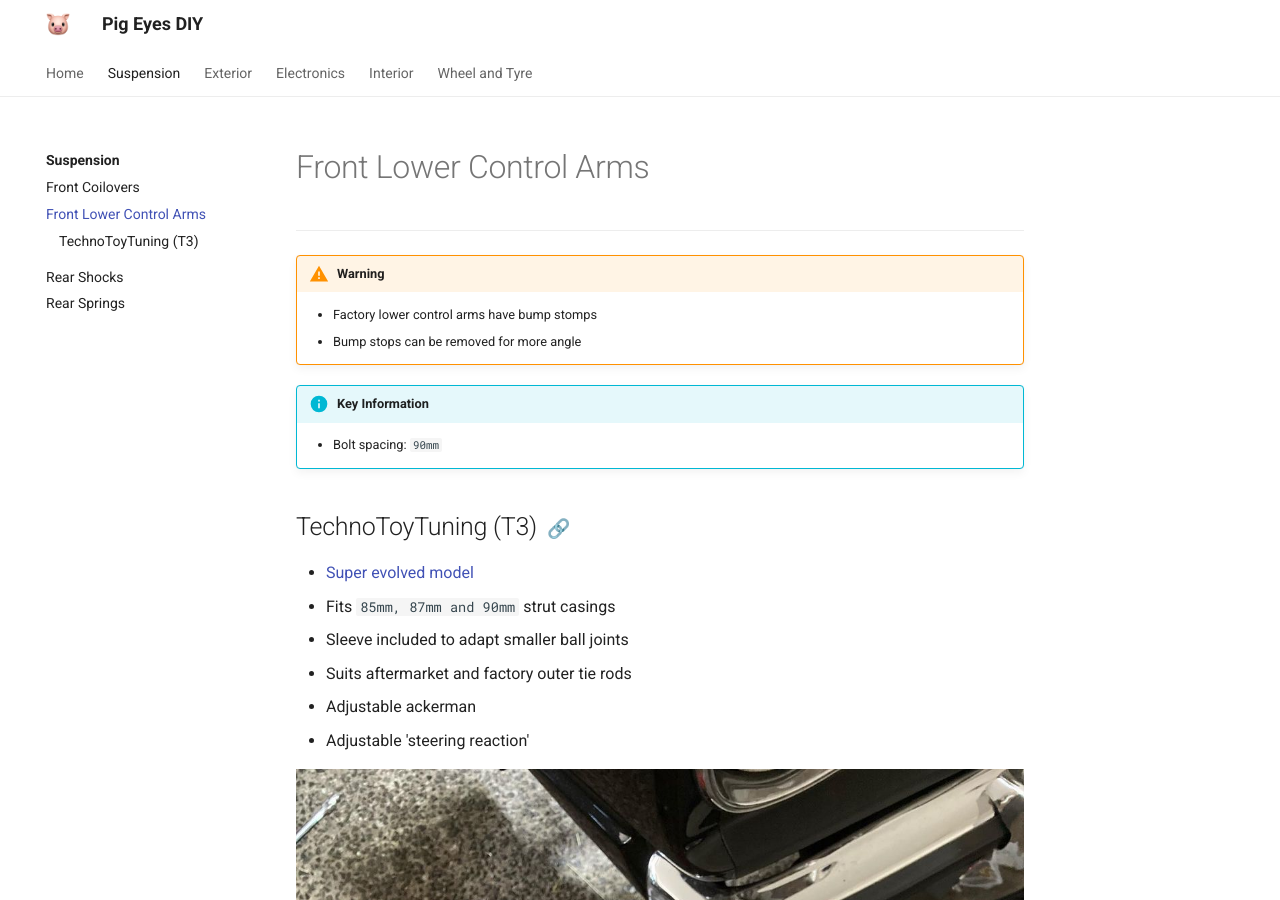
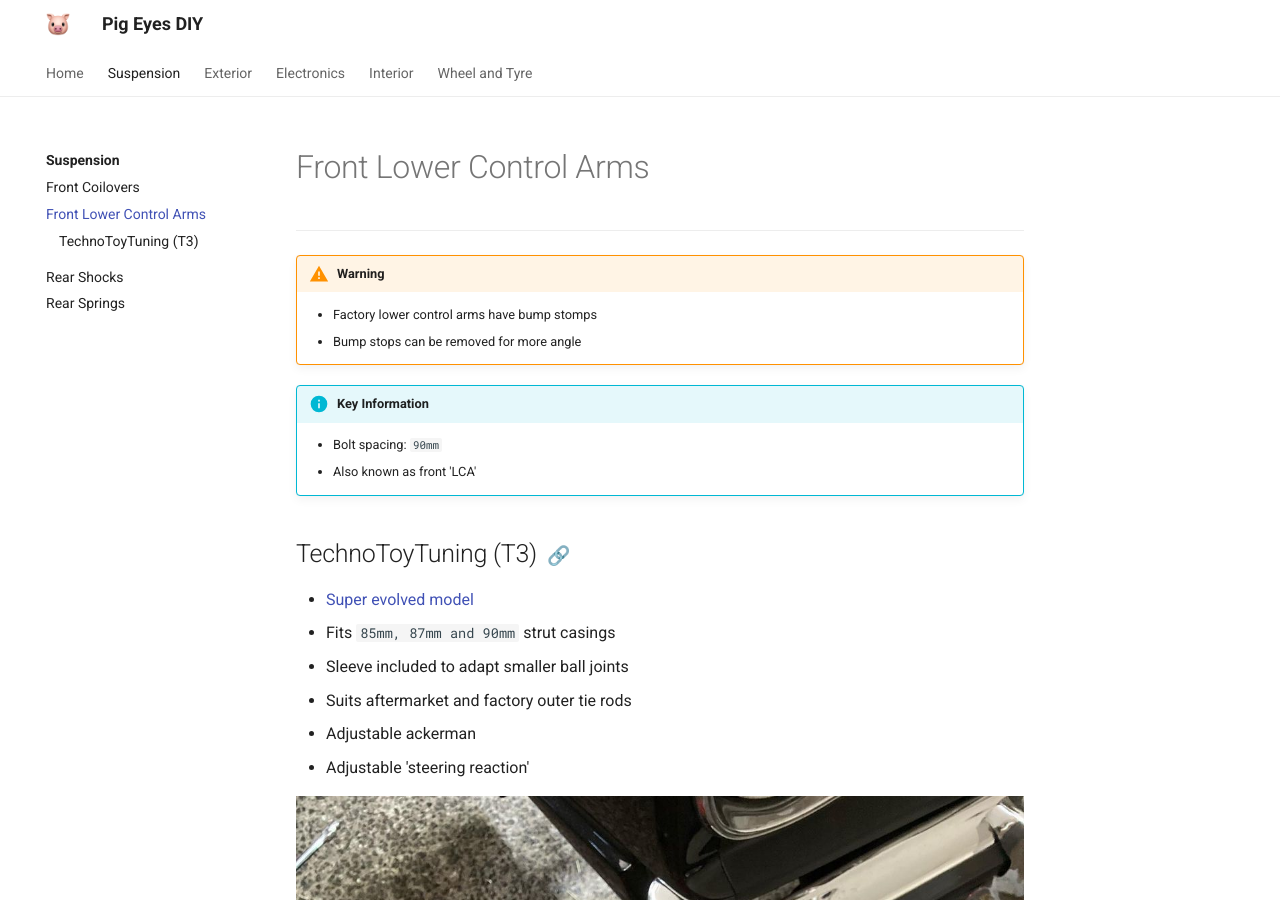
Before and after one commit to ocampco/pig-eyes-diy, an MkDocs documentation site: the page built from docs/suspension/front-lower-control-arms.md, in a window 1280 px wide and 900 px high. Built offline with MkDocs 1.6.1 and Material for MkDocs 9.7.7, drawn with Linux system fonts in a browser that asks for light colours.

Commit message:
Add abbreviation

```diff
--- a/docs/suspension/front-lower-control-arms.md
+++ b/docs/suspension/front-lower-control-arms.md
@@ -18,6 +18,7 @@
 
 !!! info "Key Information"
     - Bolt spacing: `90mm`
+    - Also known as front 'LCA'
 
 ## TechnoToyTuning (T3)
 
```
